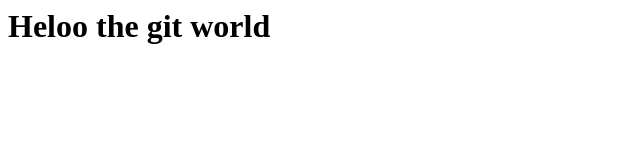
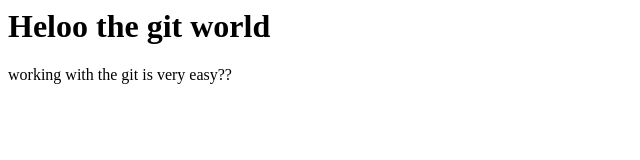
Before and after one commit to bipul2002/GitGithubMasterclass, a plain HTML site: page index.html in a window 1280 px wide. Shown: the whole page, without its empty margins (0-640 px from the left). Drawn offline with Linux system fonts and the light colour scheme.

Commit message:
add div and p to the index.html

```diff
--- a/index.html
+++ b/index.html
@@ -1 +1,7 @@
 <h1>Heloo the git world</h1>
+
+<div>
+    <p>
+        working with the git is very easy??
+    </p>
+</div>
```
